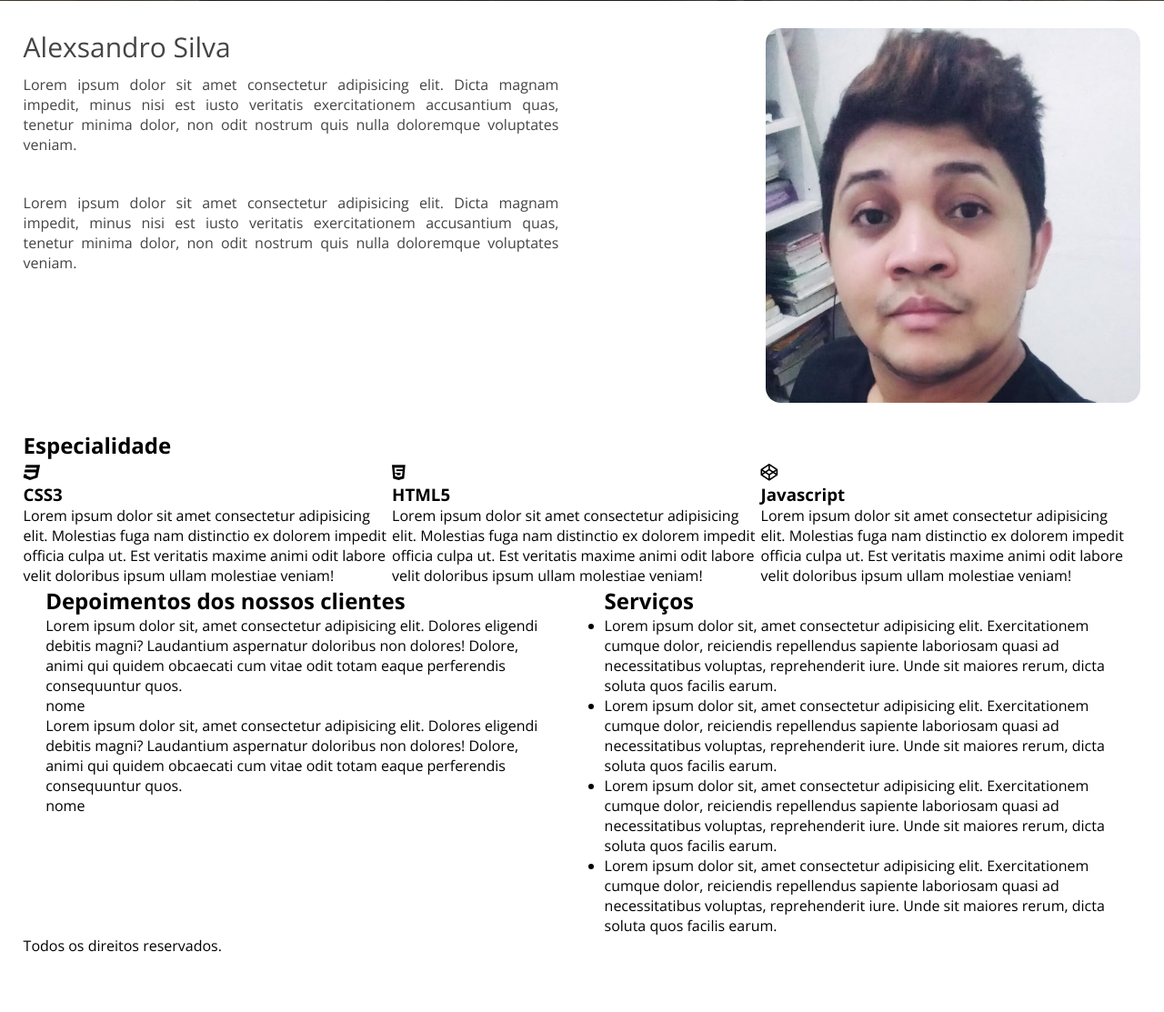
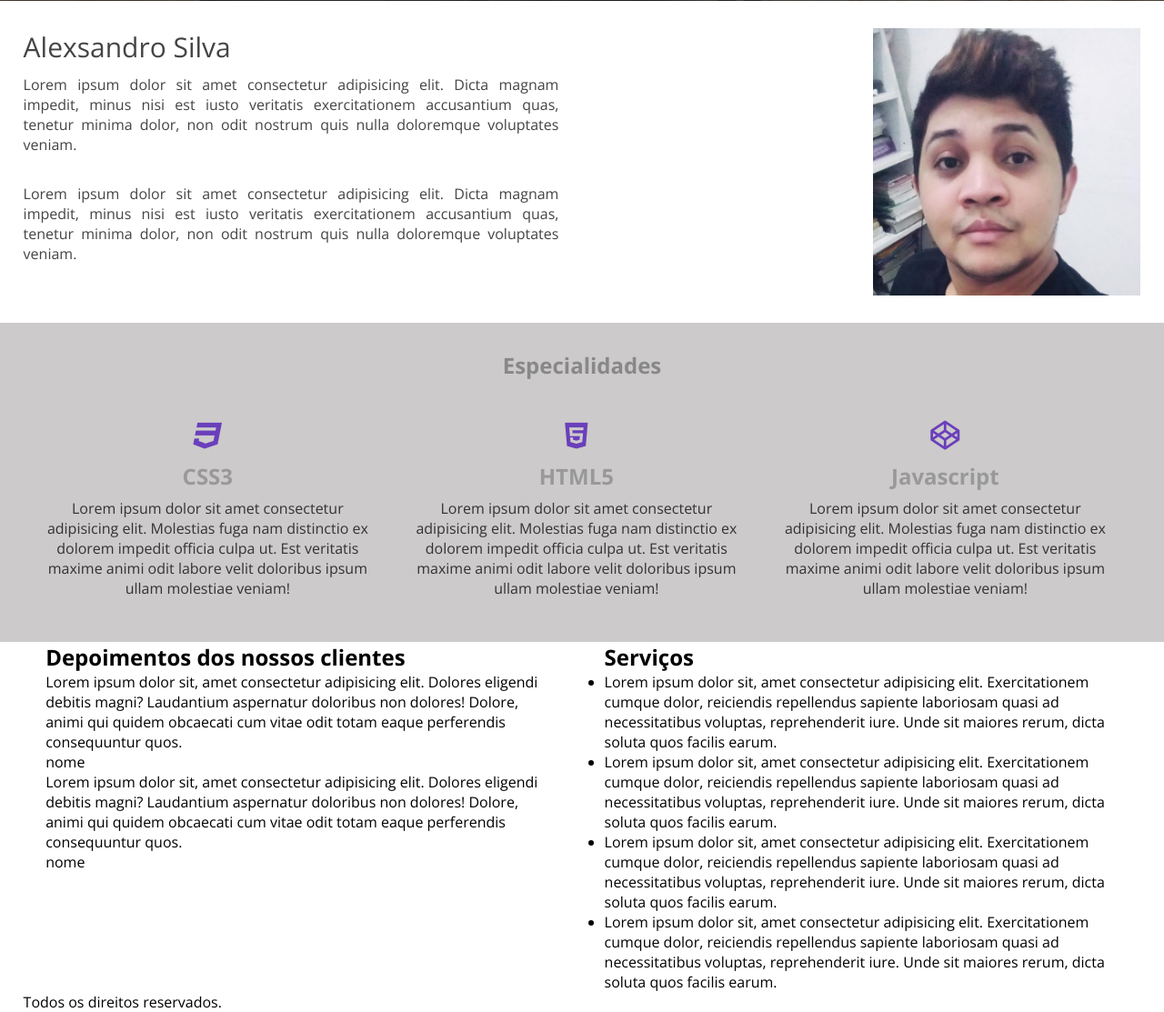
Before and after one commit to aldusosi/site_dinamico, a PHP site: page / in a window 1280 px wide. Shown: the part 673-1786 px from the top of the page at 91% size. Before the commit the page ends 1720 px from the top, so only its background shows below. Run offline with PHP 8.4, Linux system fonts and the light colour scheme.

Commit message:
estilizando section especialidades

```diff
--- a/estilos/style.css
+++ b/estilos/style.css
@@ -165,14 +165,55 @@ section.descricao-autor h2
 section.descricao-autor p
 {
     color:#444;
-    margin:10px 0;
+    margin-top:10px;
     text-align: justify;
 }
 
 section.descricao-autor img
 {
-    width:70%;
-    border-radius:4%;
+    width:50%;
+    border-radius:0%;
+}
+
+section.especialidades
+{
+    padding:30px 0;
+    background-color:#cccaca;
+}
+
+section.especialidades h2
+{
+    color:#888;
+    text-align: center;
+    font-weight:400px;
+}
+
+section.especialidades .box-especialidades
+{
+    padding:18px;
+}
+
+section.especialidades .box-especialidades h3
+{
+    color:#6a3fbb;
+    margin-top:20px;
+    font-size:32px;
+    text-align: center;
+}
+
+section.especialidades .box-especialidades h4
+{
+    color:#999;
+    margin:8px 0;
+    font-size:24px;
+    text-align: center;
+}
+
+section.especialidades p
+{
+    color:#333;
+    font-size:16px;
+    text-align: center;
 }
 
 @media (max-width:750px)
@@ -222,17 +263,16 @@ section.descricao-autor img
         padding:14px;
         width:100%;
         background-color: rgb(226, 224, 224);
-        border-bottom: 1px solid #444;
+        border-bottom: 1px solid #aaaaaa;
     }
 
     nav.mobile ul li a
     {
-        display: block;
+        display: ;
         color:#444444;
         text-decoration:none;
         cursor:pointer;
     }
-
 
 }
 
--- a/index.php
+++ b/index.php
@@ -65,25 +65,26 @@
     </section><!--descricao-autor-->
 
 
-    <section calss="especialidades">
+    <section class="especialidades">
         <div class="center">
-            <h2 calss="title">Especialidade</h2>
+            <h2 calss="title">Especialidades</h2>
             <div class="box-especialidades w33 left">
                 <h3><i class="fa fa-css3" aria-hidden="true"></i></h3>
-                <h3>CSS3</h3>
+                <h4>CSS3</h4>
                 <p>Lorem ipsum dolor sit amet consectetur adipisicing elit. Molestias fuga nam distinctio ex dolorem impedit officia culpa ut. Est veritatis maxime animi odit labore velit doloribus ipsum ullam molestiae veniam!</p>
             </div>
             <div class="box-especialidades w33 left">
                 <h3><i class="fa fa-html5" aria-hidden="true"></i></h3>
-                <h3>HTML5</h3>
+                <h4>HTML5</h4>
                 <p>Lorem ipsum dolor sit amet consectetur adipisicing elit. Molestias fuga nam distinctio ex dolorem impedit officia culpa ut. Est veritatis maxime animi odit labore velit doloribus ipsum ullam molestiae veniam!</p>
             </div>
             <div class="box-especialidades w33 left">
                 <h3><i class="fa fa-codepen" aria-hidden="true"></i></h3>
-                <h3>Javascript</h3>
+                <h4>Javascript</h4>
                 <p>Lorem ipsum dolor sit amet consectetur adipisicing elit. Molestias fuga nam distinctio ex dolorem impedit officia culpa ut. Est veritatis maxime animi odit labore velit doloribus ipsum ullam molestiae veniam!</p>
             </div>
         </div>
+        <div class="clear"></div>
     </section><!--especialidades-->
 
     <section class="extras">
```
